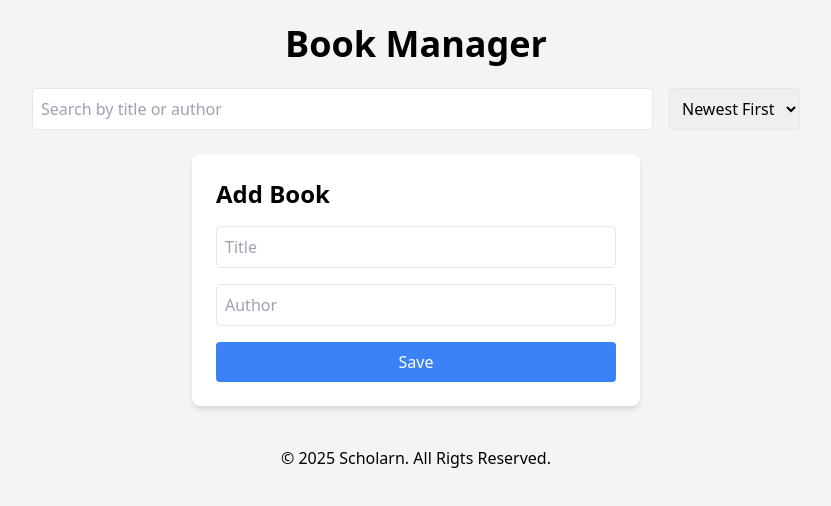
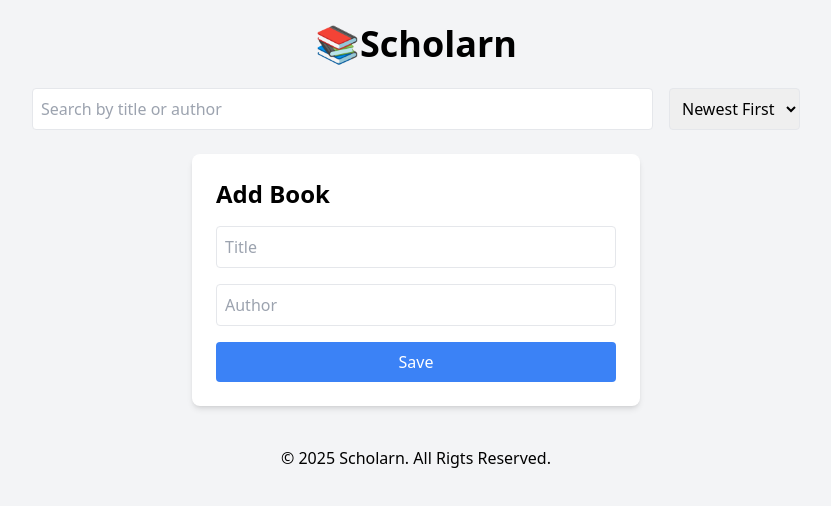
Before and after one commit to scholarn/api, a plain HTML site: page index.html in a window 1280 px wide. Shown: the whole page, without its empty margins (224-1055 px from the left). Drawn offline with nearby package versions, Linux system fonts and the light colour scheme; no server answers.

Commit message:
Change title and header to '📚Scholarn'

```diff
--- a/index.html
+++ b/index.html
@@ -3,13 +3,13 @@
 <head>
 <meta charset="UTF-8">
 <meta name="viewport" content="width=device-width, initial-scale=1.0">
-<title>Book Manager SPA</title>
+<title>📚Scholarn</title>
 <script src="https://cdn.tailwindcss.com"></script>
 </head>
 <body class="bg-gray-100 min-h-screen flex flex-col items-center p-6">
 
 <!-- Title -->
-<h1 class="text-4xl font-bold mb-6">Book Manager</h1>
+<h1 class="text-4xl font-bold mb-6">📚Scholarn</h1>
 
 <!-- Message Box -->
 <div id="message-box" class="hidden mb-4 w-full max-w-md p-4 rounded text-white"></div>
```
